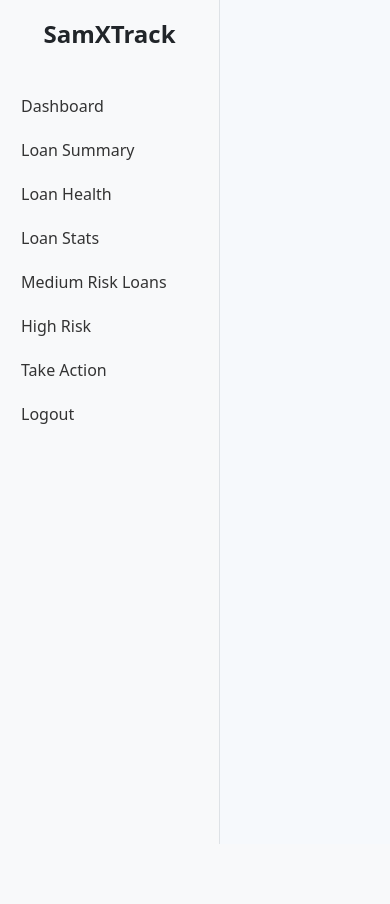
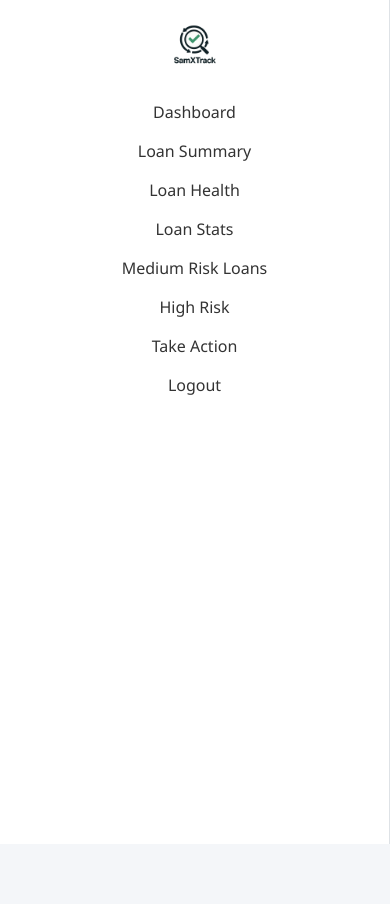
Before and after one commit to asakg/samxtrack, a Flask app: template app/templates/base.html in a window 390 px wide. Before the commit the page ends 844 px from the top, so only its background shows below. Run offline with Flask 3, Linux system fonts and the light colour scheme; the template is opened without the code that fills it, so the values that code supplies are empty.

Commit message:
adding tabs to side2

```diff
--- a/app/templates/base.html
+++ b/app/templates/base.html
@@ -2,60 +2,86 @@
 <html lang="en">
 <head>
     <meta charset="UTF-8">
-    <title>SamXTrack</title>
-    <link href="https://cdn.jsdelivr.net/npm/bootstrap@5.3.2/dist/css/bootstrap.min.css" rel="stylesheet">
+    <title>SamXTrack - Dashboard</title>
+    <link href="https://cdn.jsdelivr.net/npm/bootstrap@5.3.3/dist/css/bootstrap.min.css" rel="stylesheet">
     <style>
         body {
-            display: flex;
+            background: #f4f6f9;
+            font-family: 'Segoe UI', sans-serif;
         }
+
         .sidebar {
-            width: 220px;
-            min-height: 100vh;
-            background-color: #f8f9fa;
-            padding: 1rem;
+            height: 100vh;
+            background: #ffffff;
             border-right: 1px solid #dee2e6;
+            padding: 20px 15px;
         }
+
+        .sidebar .logo {
+            display: block;
+            margin: 0 auto 30px;
+            width: 50px;
+        }
+
         .sidebar a {
             display: block;
-            padding: 10px 5px;
-            font-weight: 500;
+            margin-bottom: 15px;
             color: #333;
             text-decoration: none;
+            font-weight: 500;
         }
+
         .sidebar a:hover {
-            background-color: #e2e6ea;
-            border-radius: 5px;
+            color: #0d6efd;
         }
-        .sidebar .logo {
-            font-size: 1.5rem;
-            font-weight: bold;
-            margin-bottom: 2rem;
-            text-align: center;
+
+        .content {
+            padding: 30px;
         }
-        .main-content {
-            flex-grow: 1;
-            padding: 2rem;
-            background-color: #f6f9fc;
+
+        .card {
+            border-radius: 12px;
+            box-shadow: 0 0 15px rgba(0,0,0,0.05);
+            border: none;
+        }
+
+        .table {
+            background: white;
+            border-radius: 8px;
+            overflow: hidden;
+        }
+
+        .table th {
+            background: #f8f9fa;
+        }
+
+        .navbar {
+            background-color: #f8f9fa;
         }
     </style>
 </head>
 <body>
-
-    <div class="sidebar">
-        <div class="logo">SamXTrack</div>
-        <a href="/dashboard">Dashboard</a>
+<div class="container-fluid">
+    <div class="row">
+        <!-- Sidebar -->
+        <div class="col-md-2 sidebar text-center">
+            <img src="{{ url_for('static', filename='samxtracklogo.png') }}" alt="Logo" class="logo">
+            <a href="{{ url_for('dashboard.dashboard_home') }}">Dashboard</a>
             <a href="/dashboard/summary">Loan Summary</a>
             <a href="/dashboard/health">Loan Health</a>
             <a href="/dashboard/stats">Loan Stats</a>
             <a href="/dashboard/medium-risk">Medium Risk Loans</a>
             <a href="/dashboard/high-risk">High Risk</a>
             <a href="/dashboard/actions">Take Action</a>
-        <a href="/logout">Logout</a>
+            <a href="{{ url_for('login.logout') }}">Logout</a>
         </div>
 
-    <div class="main-content">
-        {% block content %}{% endblock %}
+        <!-- Main Content -->
+        <div class="col-md-10 content">
+            {% block content %}
+            {% endblock %}
         </div>
-
+    </div>
+</div>
 </body>
 </html>
```
Lines whose indentation alone changed are shown as unchanged.
